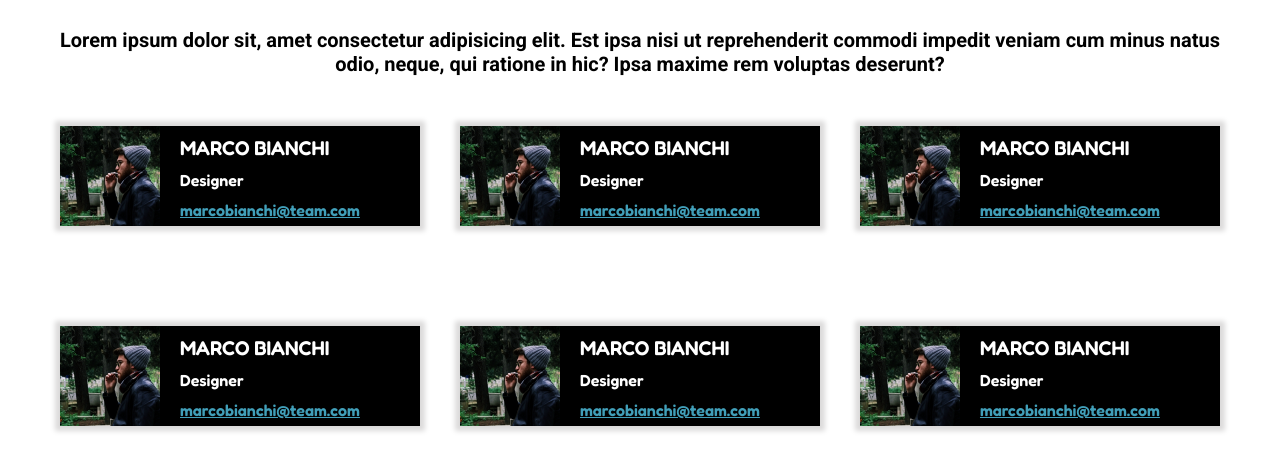
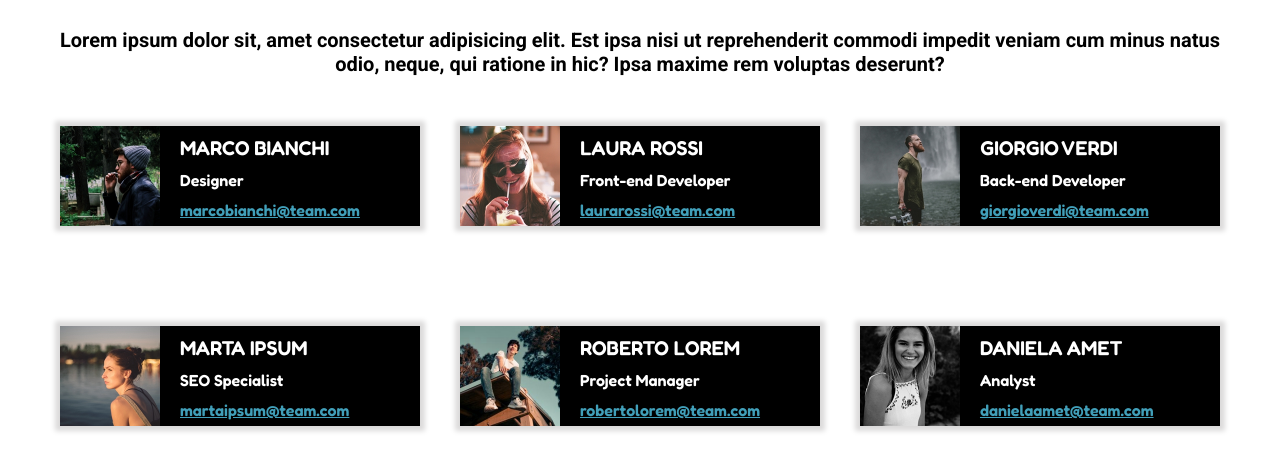
Before and after one commit to MatteoGrigoletto/html-css-float-cards, a plain HTML site: page index.html in a window 1280 px wide. Shown: the part 120-590 px from the top of the page. Drawn offline with Linux system fonts and the light colour scheme.

Commit message:
modificati-dati-descrizione

```diff
--- a/index.html
+++ b/index.html
@@ -31,43 +31,43 @@
             </div>
         </div>
         <div class="player-box clearfix">
-            <img class="photo" src="img/male1.png" alt="">
+            <img class="photo" src="img/female1.png" alt="">
             <div class="worker-description clearfix space">
-                <h3 class="programmer-name">MARCO BIANCHI</h3>
-                <p class="job">Designer</p>
-                <a class="blue-color" href="mailto:marcobianchi@team.com">marcobianchi@team.com</a>
+                <h3 class="programmer-name">LAURA ROSSI</h3>
+                <p class="job">Front-end Developer</p>
+                <a class="blue-color" href="mailto:laurarossi@team.com">laurarossi@team.com</a>
             </div>
         </div>
         <div class="player-box clearfix">
-            <img class="photo" src="img/male1.png" alt="">
+            <img class="photo" src="img/male2.png" alt="">
             <div class="worker-description clearfix space">
-                <h3 class="programmer-name">MARCO BIANCHI</h3>
-                <p class="job">Designer</p>
-                <a class="blue-color" href="mailto:marcobianchi@team.com">marcobianchi@team.com</a>
+                <h3 class="programmer-name">GIORGIO VERDI</h3>
+                <p class="job">Back-end Developer</p>
+                <a class="blue-color" href="mailto:giorgioverdi@team.com">giorgioverdi@team.com</a>
             </div>
         </div>
         <div class="player-box clearfix">
-            <img class="photo" src="img/male1.png" alt="">
+            <img class="photo" src="img/female2.png" alt="">
             <div class="worker-description clearfix space">
-                <h3 class="programmer-name">MARCO BIANCHI</h3>
-                <p class="job">Designer</p>
-                <a class="blue-color" href="mailto:marcobianchi@team.com">marcobianchi@team.com</a>
+                <h3 class="programmer-name">MARTA IPSUM</h3>
+                <p class="job">SEO Specialist</p>
+                <a class="blue-color" href="mailto:martaipsum@team.com">martaipsum@team.com</a>
             </div>
         </div>
         <div class="player-box clearfix">
-            <img class="photo" src="img/male1.png" alt="">
+            <img class="photo" src="img/male3.png" alt="">
             <div class="worker-description clearfix space">
-                <h3 class="programmer-name">MARCO BIANCHI</h3>
-                <p class="job">Designer</p>
-                <a class="blue-color" href="mailto:marcobianchi@team.com">marcobianchi@team.com</a>
+                <h3 class="programmer-name">ROBERTO LOREM</h3>
+                <p class="job">Project Manager</p>
+                <a class="blue-color" href="mailto:robertolorem@team.com">robertolorem@team.com</a>
             </div>
         </div>
         <div class="player-box clearfix">
-            <img class="photo" src="img/male1.png" alt="">
+            <img class="photo" src="img/female3.png" alt="">
             <div class="worker-description clearfix space">
-                <h3 class="programmer-name">MARCO BIANCHI</h3>
-                <p class="job">Designer</p>
-                <a class="blue-color" href="mailto:marcobianchi@team.com">marcobianchi@team.com</a>
+                <h3 class="programmer-name">DANIELA AMET</h3>
+                <p class="job">Analyst</p>
+                <a class="blue-color" href="mailto:danielaamet@team.com">danielaamet@team.com</a>
             </div>
         </div>
     </section>
```
